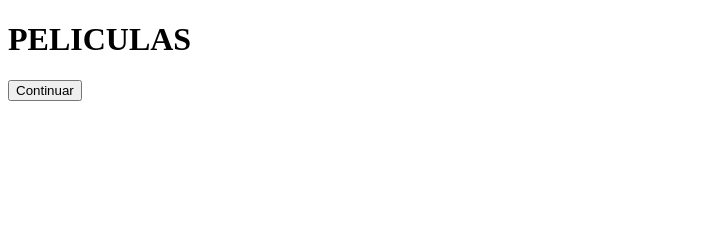
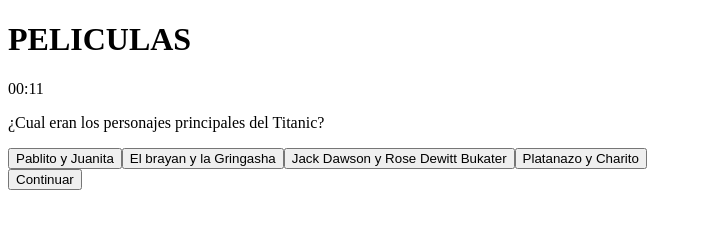
Before and after one commit to SaulSneider7/trivia_chicasTec, a plain HTML site: page menu/peliculas.html in a window 1280 px wide. Shown: the whole page, without its empty margins (0-702 px from the left). Drawn offline with Linux system fonts and the light colour scheme.

Commit message:
funciones JS

```diff
--- a/js/peliculas.js
+++ b/js/peliculas.js
@@ -46,6 +46,45 @@ function iniciarTiempo(duracion, componente) {
             }
             componente.textContent = `00:${duracion}`;
             duracion--;
+
         }
     }, 1000);
 }
+
+function loadQuestion() {
+    iniciar_cronometro();
+    if (preguntas.length > 0) {
+        indice_aleatorio = Math.floor(Math.random() * preguntas.length);
+        pregunta_text="";
+
+        //Contruimos el HTML para las preguntas y sus opciones
+        pregunta_text += `<p>${preguntas[indice_aleatorio].pregunta}</p>`;
+
+        pregunta_text += `<button id="opcion0" onclick="verificarRespuestaCorrecta(0, ${preguntas[indice_aleatorio].correcta})">${preguntas[indice_aleatorio].respuestas[0]}</button>`;
+        pregunta_text += `<button id="opcion1" onclick="verificarRespuestaCorrecta(1, ${preguntas[indice_aleatorio].correcta})">${preguntas[indice_aleatorio].respuestas[1]}</button>`;
+        pregunta_text += `<button id="opcion2" onclick="verificarRespuestaCorrecta(2, ${preguntas[indice_aleatorio].correcta})">${preguntas[indice_aleatorio].respuestas[2]}</button>`;
+        pregunta_text += `<button id="opcion3" onclick="verificarRespuestaCorrecta(3, ${preguntas[indice_aleatorio].correcta})">${preguntas[indice_aleatorio].respuestas[3]}</button>`;
+
+        //Muestra la pregunta y sus opciones en la pagina
+        document.getElementById("pregunta").innerHTML = pregunta_text;
+        preguntas.splice(indice_aleatorio, 1); //Carga una nueva pregunta
+    } else {
+        window.location.href = "../resultados.html";
+    }
+
+}
+
+var puntos = 0;
+
+function verificarRespuestaCorrecta(indice, correcta) {
+    if (indice == correcta) {
+        puntos += 5;
+    }
+
+    localStorage.setItem("SCORE", puntos);
+}
+
+function siguientePregunta() {
+    clearInterval(interval); //Detener el cronometro
+    loadQuestion(); // Cargar nueva preguntas
+}
--- a/menu/peliculas.html
+++ b/menu/peliculas.html
@@ -13,13 +13,14 @@
     </header>
 
     <main>
-        <div class="presentacion">
-            <div class="cronometro" id="cronometro"></div>
-            <div id="pregunta" class="peliculas"></div>
-            <button class="botonSiguiente" id="siguienteTrivia">
-                Continuar
-            </button>
-        </div>
+
+        <div id="cronometro"></div>
+        <div id="pregunta"></div>
+
+        <button id="siguienteTrivia" onclick="siguientePregunta()">
+            Continuar
+        </button>
+
     </main>
 
     <footer>
```
